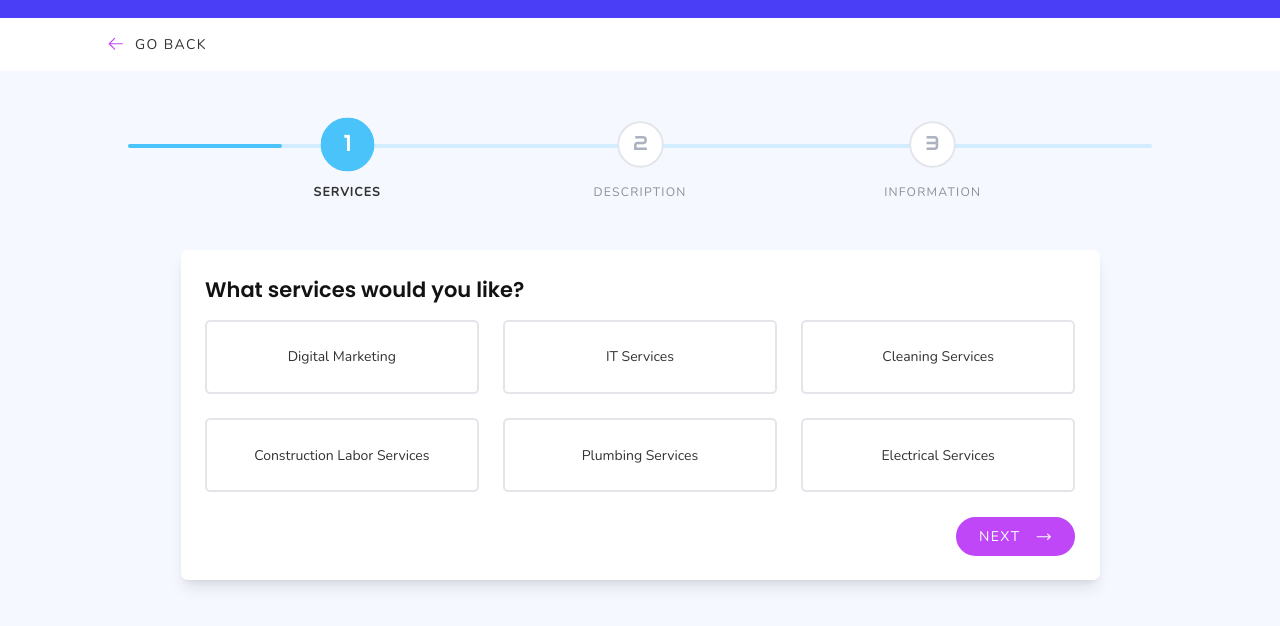
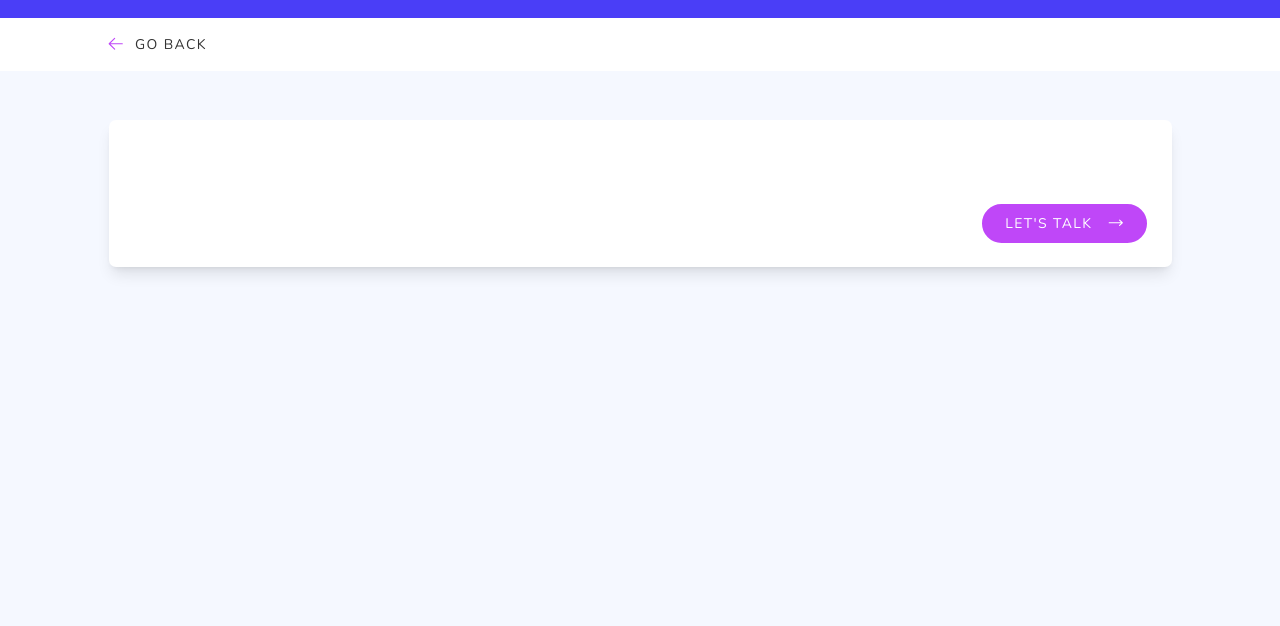
Before and after one commit to NabeelAhmad1225/slick-slice-2, a Next.js app: page /get-a-quote in a window 1280 px wide. Shown: the top 626 px of the page. Built offline with nearby package versions, Linux system fonts and the light colour scheme; a web font is replaced by a local one.

Commit message:
minor changes

```diff
--- a/components/get-a-quote/QuoteClientInformation.tsx
+++ b/components/get-a-quote/QuoteClientInformation.tsx
@@ -14,7 +14,6 @@ export interface ClientInformation {
 
 interface Props extends QuoteStepContentForm {
   onSubmit: (body: ClientInformation | null) => void;
-  idea: ProjectIdea | null;
   services: ProjectServices | null;
 }
 
@@ -23,7 +22,6 @@ export default function QuoteClientInformation({
   onNext,
   currentStep,
   step,
-  idea,
   services,
 }: Props) {
   const [full_name, setFullName] = useState("");
@@ -44,7 +42,7 @@ export default function QuoteClientInformation({
     event.preventDefault();
     setLoading(true);
 
-    if (!idea || !services || !full_name || !email || !phone) {
+    if (!services || !full_name || !email || !phone) {
       console.log("Missing information. Please complete all fields.");
       setLoading(false);
       return;
@@ -55,7 +53,6 @@ export default function QuoteClientInformation({
       <p><strong>Full Name:</strong> ${full_name}</p>
       <p><strong>Email:</strong> ${email}</p>
       <p><strong>Phone:</strong> ${phone}</p>
-      <p><strong>Project Description:</strong> ${idea.description}</p>
       <p><strong>Services Requested:</strong> ${services.services.join(
         ", "
       )}</p>
--- a/components/get-a-quote/QuoteServiceType.tsx
+++ b/components/get-a-quote/QuoteServiceType.tsx
@@ -1,9 +1,9 @@
-import { ChangeEvent, useState } from "react";
+import { ChangeEvent, useEffect, useState } from "react";
 import { services } from "../../data/services.js";
 import QuoteStepActions from "./QuoteStepActions";
 import { QuoteStepContentForm } from "./QuoteStepContent";
 import { sendError } from "next/dist/server/api-utils";
-// import ServiceCard from "../services/ServiceCard.jsx";
+
 import { useRouter } from "next/router";
 export interface ProjectServices {
   services: string[];
@@ -20,10 +20,24 @@ export default function QuoteServiceType({
   step,
 }: Props) {
   const router = useRouter();
-  let query = (router?.query?.selectedService ?? "").toString();
+  const { id } = router.query;
 
-  const [selectServices, setSelectedServices] = useState<string[]>([query]);
+  const [selectServices, setSelectedServices] = useState<string[]>([]);
   const [error, setError] = useState("");
+
+  const [currentService, setCurrentService] = useState<any | null>(null);
+
+  useEffect(() => {
+    if (id) {
+      const service = services.find((service) => service.id === id);
+
+      if (service) {
+        setCurrentService(service);
+      }
+    }
+  }, [id]);
+
+  console.log('currentService' , currentService)
 
   const handleOnChange = (event: ChangeEvent<HTMLInputElement>) => {
     if (event.target.checked) {
@@ -55,37 +69,33 @@ export default function QuoteServiceType({
     <>
       <form noValidate={true} onSubmit={onclickSubmitForm}>
         <header className="mb-box ">
-          <h2 className=" text-responsive-2xl">
-            What services would you like?
-          </h2>
+          <strong className=" text-responsive-3xl">
+            {currentService?.label}
+          </strong>
           <p className="text-error text-responsive-base">{error}</p>
         </header>
 
-        <section className="grid grid-auto-col-200 gap-card">
-          {services.map((service) => {
+        <section className="flex w-full justify-center items-center flex-col gap-5 mt-10">
+          {/* Display the nested services if the current service is found */}
+          {currentService?.nestedServices?.map((nestedService: string, index: number) => {
             return (
-              <article key={service.id} className="">
+              <article key={index} className="  sm:w-[750px] w-72 ">
                 <input
                   type="checkbox"
                   name="services"
-                  id={service.id}
-                  value={service.id}
-                  checked={selectServices.includes(service.id)}
+                  id={nestedService}
+                  value={nestedService}
+                  checked={selectServices.includes(nestedService)}
                   onChange={handleOnChange}
                   className="hidden peer"
                 />
 
                 <label
-                  htmlFor={service.id}
-                  className="grid place-items-center rounded-md border-2 border-[#adb2c055] card peer-[.hidden]:peer-checked:bg-[#49c2fa1c] peer-[.hidden]:peer-checked:border-accent-2 cursor-pointer transition-all duration-500 ease-in-out hover:scale-105"
+                  htmlFor={nestedService}
+                  className="grid place-items-center rounded-md border-2 border-[#adb2c055]  card peer-[.hidden]:peer-checked:bg-[#49c2fa1c] peer-[.hidden]:peer-checked:border-accent-2 cursor-pointer transition-all duration-500 ease-in-out hover:scale-105"
                 >
-                  {/* <img
-                    src={service.svg}
-                    alt={service.label}
-                    className="w-20 h-auto "
-                  /> */}
-                  <span className="font-body text-body text-responsive-base  capitalize">
-                    {service.label}
+                  <span className="font-body text-body sm:text-responsive-xl text-responsive-base  capitalize">
+                    {nestedService}
                   </span>
                 </label>
               </article>
@@ -93,7 +103,7 @@ export default function QuoteServiceType({
           })}
         </section>
 
-        <QuoteStepActions noBack isActive={currentStep == step} />
+        <QuoteStepActions noBack isActive={currentStep === step} />
       </form>
     </>
   );
--- a/components/get-a-quote/QuoteStepActions.tsx
+++ b/components/get-a-quote/QuoteStepActions.tsx
@@ -19,7 +19,7 @@ export default function QuoteStepActions({
   return (
     <>
       <article
-        className={`flex gap-container flex-wrap mt-card transition-all duration-300 ease-in-out
+        className={`flex gap-container   flex-wrap mt-card transition-all duration-300 ease-in-out
         ${isActive ? "scale-y-100 opacity-100 " : "scale-y-0 opacity-0 "}
         ${noBack ? "justify-end" : "justify-between"}`}
       >
@@ -42,7 +42,7 @@ export default function QuoteStepActions({
             className="btn btn-primary btn-icon-only sm:btn-md"
             type="submit"
           >
-            <span className="hidden sm:block">Next</span>
+            <span className="hidden sm:block">Let's talk</span>
             <ArrowLongRightIcon className="btn-icon" />
           </button>
         )}
--- a/components/get-a-quote/QuoteStepContent.tsx
+++ b/components/get-a-quote/QuoteStepContent.tsx
@@ -17,7 +17,7 @@ export default function QuoteStepContent({ children, isActive }: Props) {
     <>
       <section className="w-full flex-shrink-0 p-2 pt-card sm:card">
         <article
-          className={`card style-card bg-white w-full h-fit transition-all duration-1000 ease-out ${
+          className={`card style-card bg-white w-full h-fit  transition-all duration-1000 ease-out ${
             isActive ? "opacity-100 " : "opacity-0 pointer-events-none "
           }`}
         >
--- a/components/services/ServiceCard.tsx
+++ b/components/services/ServiceCard.tsx
@@ -53,23 +53,21 @@ export default function ServiceCard({ data, active }: any) {
     // console.log("else :>> ", active);
   }
   const router = useRouter();
-  // function goToQuote() {
-  //   router.push({
-  //     pathname: "/get-a-quote",
-  //     query: { id: data.id },
-  //   });
-  // }
+  function goToQuote() {
+    router.push({
+      pathname: "/get-a-quote",
+      query: { id: data.id },
+    });
+  }
 
   return (
     <>
-      <Link
-        href={`/get-a-quote?selectedService=${data.id}&previous=${router.asPath}`}
-        as="/get-a-quote"
-      >
+
         <article
           className="grid place-items-center card shadow-lg bg-white relative  h-48 w-[95%] cursor-pointer mb-card"
           onMouseEnter={startAnimation}
           onMouseLeave={stopAnimation}
+          onClick={goToQuote}
         >
           <h3 className="text-responsive-2xl text-center capitalize">
             {data?.label ?? ""}
@@ -84,7 +82,7 @@ export default function ServiceCard({ data, active }: any) {
             <ArrowLongRightIcon className="w-10 text-accent" />
           </button>
         </article>
-      </Link>
+      {/* </Link> */}
     </>
   );
 }
--- a/data/services.js
+++ b/data/services.js
@@ -116,7 +116,7 @@ export const services =  [
     "label": "Construction Labor Services",
     "description": "Experienced and hardworking professionals to support a wide range of construction needs.",
     "nestedServices": [
-      "General Labor for Construction Projects",
+      "General Labor for Construction",
       "Demolition & Site Preparation",
       "Framing & Carpentry",
       "Concrete Pouring & Finishing",
--- a/src/pages/get-a-quote/index.tsx
+++ b/src/pages/get-a-quote/index.tsx
@@ -11,16 +11,18 @@ import QuoteServiceType, {
   ProjectServices,
 } from "../../../components/get-a-quote/QuoteServiceType";
 import QuoteStepContent from "../../../components/get-a-quote/QuoteStepContent";
-import Modal from "../../../components/Modal";
-
-// import { compileWelcomeTemplate, sendMail } from "../../lib/mail";
+import { useRouter } from "next/router";
 
 export default function GetAQuote() {
-  // Update steps array to exclude "Scope"
-  const steps = ["Services", "Description", "Information"];
+  const steps = ["Services", "Information"];
+
+  const router = useRouter();
+  const { id } = router.query;
+
+  console.log("idddd", id);
 
   const [currentStep, setCurrentStep] = useState(1);
-  const [progress, setProgress] = useState(15);
+  const [progress, setProgress] = useState(50);
   const [translateX, setTranslateX] = useState({
     transform: "translateX(0%)",
   });
@@ -36,57 +38,11 @@ export default function GetAQuote() {
   }
 
   const [services, setServices] = useState<null | ProjectServices>(null);
-  const [idea, setIdea] = useState<null | ProjectIdea>(null);
   const [clientInfo, setClientInfo] = useState<null | ClientInformation>(null);
 
   useEffect(() => {
-    console.log({ ...services, ...idea, ...clientInfo });
-  }, [services, idea, clientInfo]);
-
-  const send = async () => {
-    console.log("Nabeel");
-    if (!idea || !services || !clientInfo) {
-      console.log("Missing information. Please complete all fields.");
-      return;
-    }
-
-    const emailBody = `
-    <h3>New Quote Request</h3>
-    <p><strong>Full Name:</strong> ${clientInfo.full_name}</p>
-    <p><strong>Email:</strong> ${clientInfo.email}</p>
-    <p><strong>Phone:</strong> ${clientInfo.phone}</p>
-    <p><strong>Project Description:</strong> ${idea.description}</p>
-    <p><strong>Services Requested:</strong> ${services.services.join(", ")}</p>
-  `;
-
-    console.log("Emailll", clientInfo.email, clientInfo);
-    const data = {
-      from: clientInfo.email,
-      subject: "Service Request",
-      body: emailBody,
-    };
-
-    try {
-      const res = await fetch("/api/sendEmail", {
-        method: "POST",
-        headers: {
-          "Content-Type": "application/json",
-        },
-        body: JSON.stringify(data),
-      });
-
-      if (res.ok) {
-        console.log("Email sent successfully");
-      } else {
-        const errorData = await res.json();
-        console.log("Failed to send email:", errorData.message);
-        console.log("Response Status:", res.status);
-        console.log("Response Body:", errorData);
-      }
-    } catch (error) {
-      console.log("Error sending email:", error);
-    }
-  };
+    console.log({ ...services, ...clientInfo });
+  }, [services, clientInfo]);
 
   return (
     <>
@@ -94,7 +50,7 @@ export default function GetAQuote() {
         <title> Get A Quote - Slick Slice </title>
       </Head>
 
-      <div className="wrapper container-fluid mt-card mb-card">
+      {/* <div className="wrapper container-fluid mt-card mb-card">
         <section className="relative w-full mx-auto flex gap-card justify-evenly max-w-screen-lg">
           <progress
             value={progress}
@@ -114,10 +70,10 @@ export default function GetAQuote() {
             );
           })}
         </section>
-      </div>
+      </div> */}
 
-      <div className="wrapper w-screen overflow-hidden">
-        <section className="screen container w-screen h-fit overflow-x-hidden ">
+      <div className="wrapper w-screen ">
+        <section className=" container-fluid  w-screen h-fit ">
           <div
             className="slider w-full flex transition-all duration-500 ease-in-out"
             style={translateX}
@@ -132,39 +88,15 @@ export default function GetAQuote() {
             </QuoteStepContent>
 
             <QuoteStepContent isActive={currentStep == 2}>
-              <QuoteProjectIdea
-                step={2}
-                currentStep={currentStep}
-                onSubmit={setIdea}
-                onNext={updateProgress}
-                onBack={updateProgress}
-              />
-            </QuoteStepContent>
-
-            <QuoteStepContent isActive={currentStep == 3}>
               <QuoteClientInformation
                 step={3}
                 currentStep={currentStep}
                 onSubmit={setClientInfo}
                 onNext={(event) => {}}
                 onBack={updateProgress}
-                idea={idea}
                 services={services}
               />
-              {/* {currentStep === 3 && (
-              <div className="w-full flex justify-end mt-10">
-                <button
-                  className="btn btn-primary"
-                  type="submit"
-                  onClick={send}
-                >
-                  Submit
-                </button>
-              </div>
-            )} */}
             </QuoteStepContent>
-
-
           </div>
         </section>
       </div>
```
